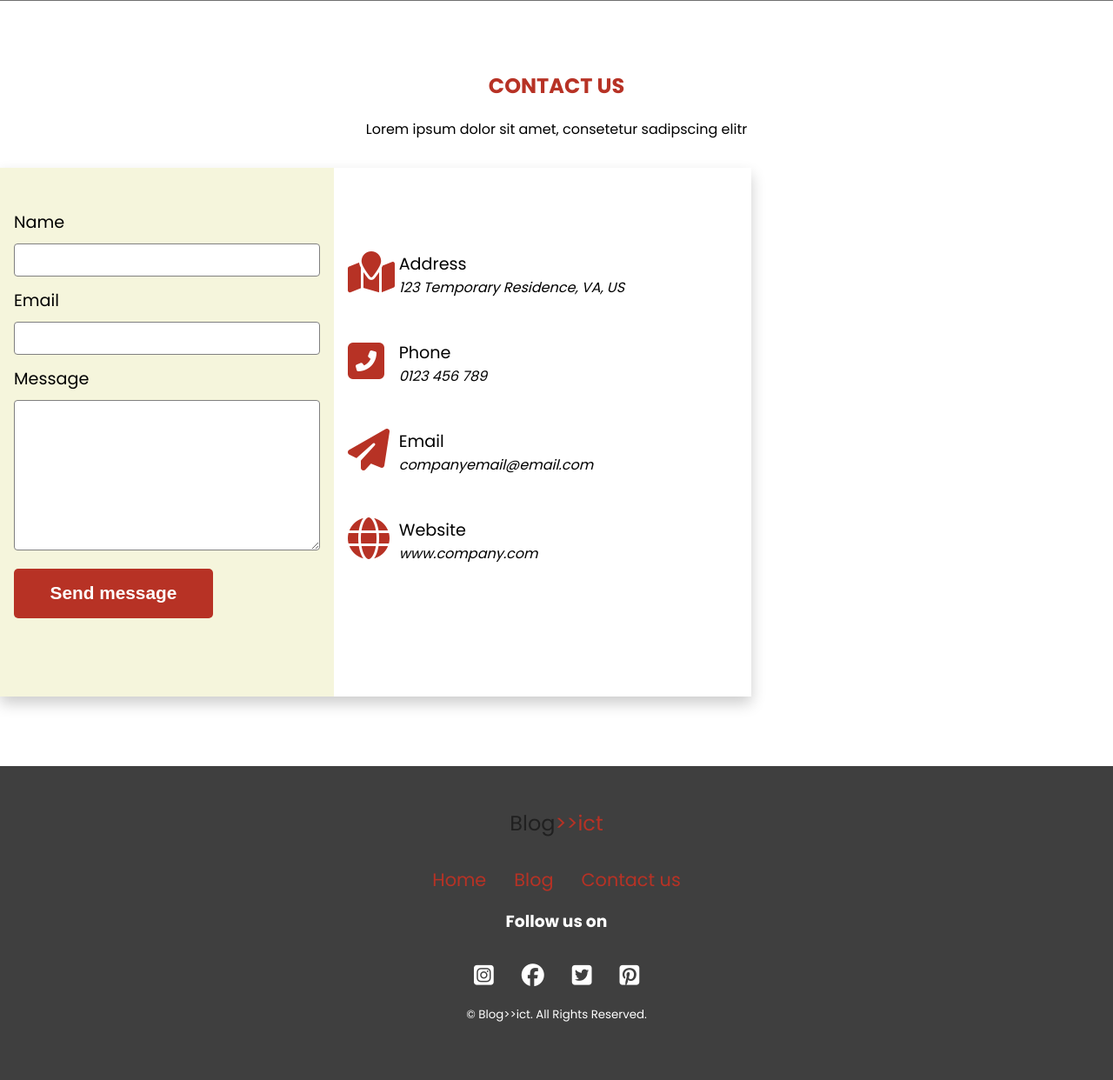
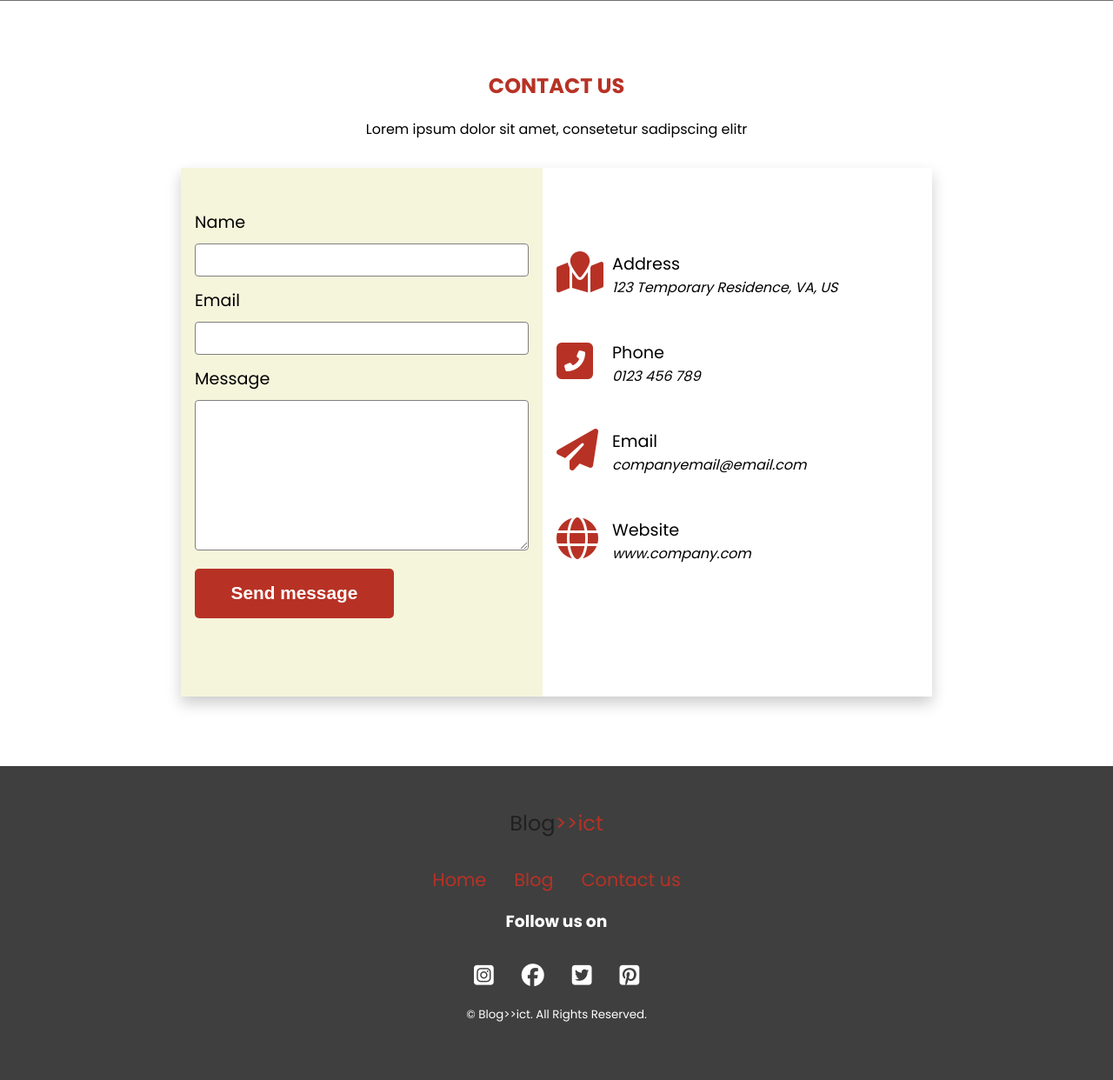
Before and after one commit to badsector2010/blogict, a Flask app: page / in a window 1280 px wide. Shown: the part 844-2086 px from the top of the page at 87% size. Run offline with Flask 2, Linux system fonts and the light colour scheme; data that the repository does not hold is empty; some libraries are stand-ins or nearby versions.

Commit message:
Update main.css

```diff
--- a/blogproject/static/css/main.css
+++ b/blogproject/static/css/main.css
@@ -421,7 +421,7 @@ section {
 }
 
 .contact-section .contact-container .contact-left {
-  width: 22rem;
+  width: 24rem;
   background: beige;
   text-align: center;
   padding: 3em 1em;
@@ -493,7 +493,7 @@ section {
 }
 
 .contact-section .contact-container .contact-right {
-  width: 22rem;
+  width: 24rem;
   padding: 3em 1em;
   text-align: left;
   display: -webkit-box;
@@ -983,6 +983,8 @@ section {
   }
   .contact-section .contact-container {
     width: 54rem;
+    margin-left: auto;
+    margin-right: auto;
     display: -webkit-box;
     display: -ms-flexbox;
     display: flex;
```
